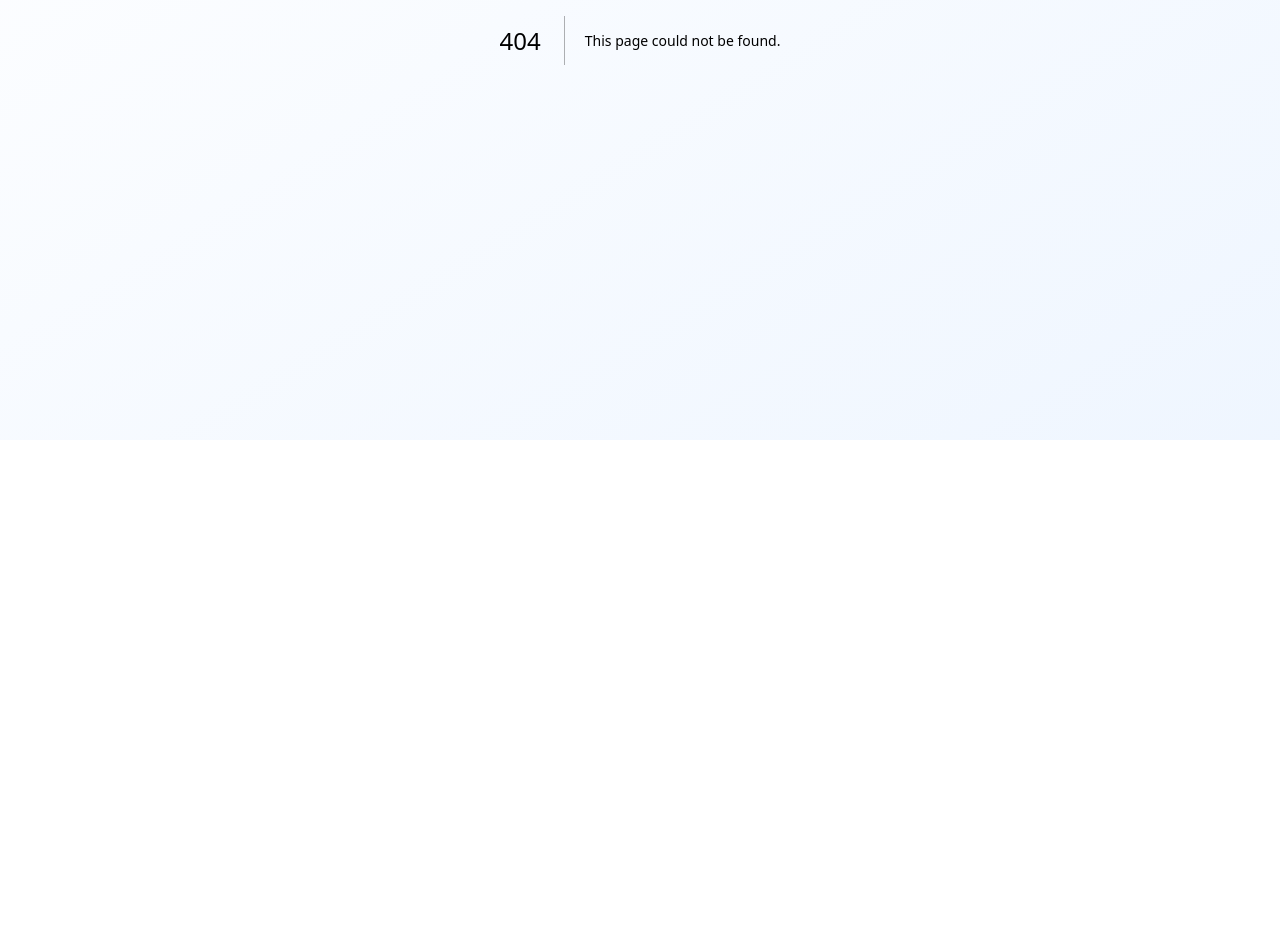
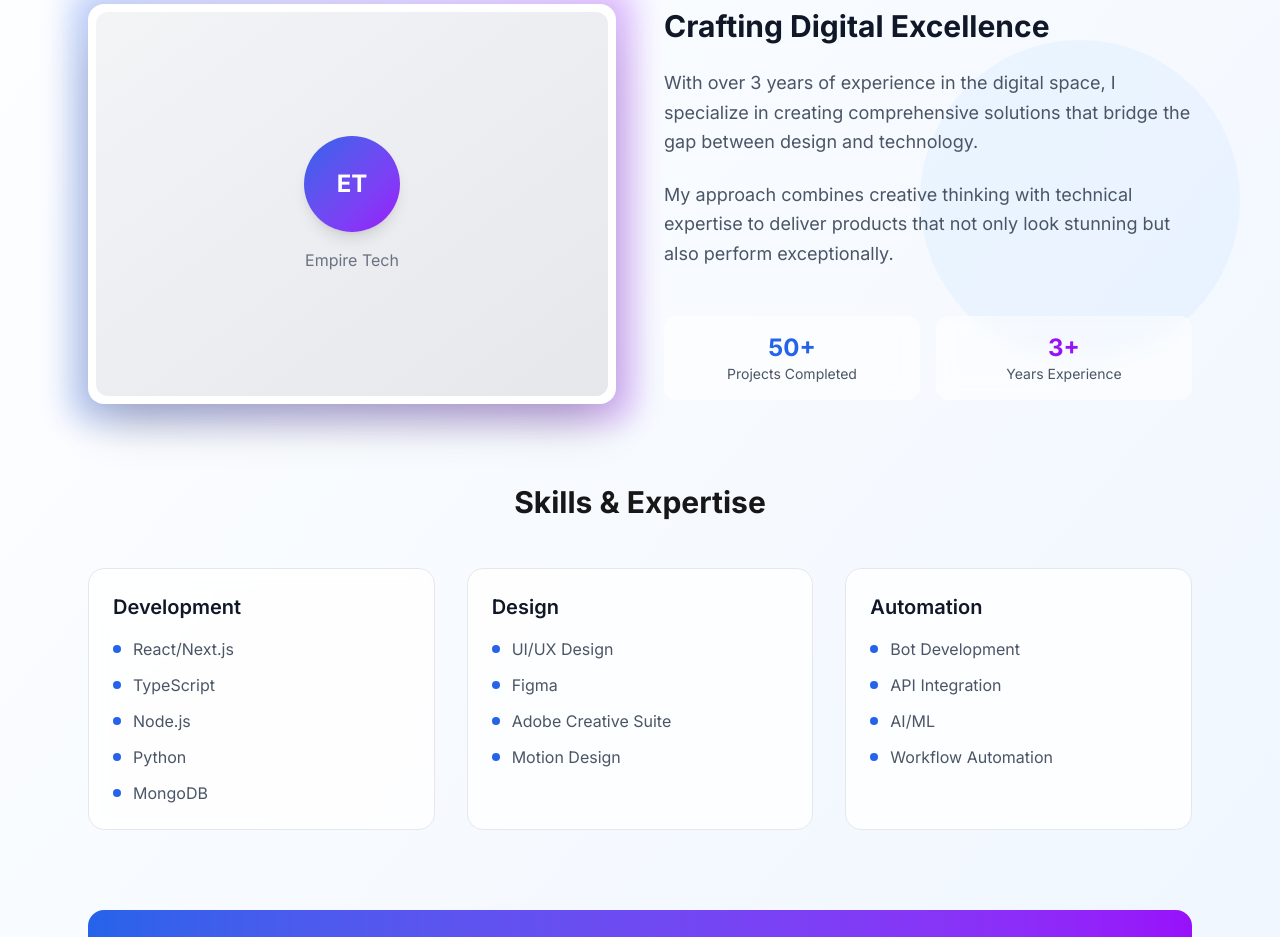
Before and after one commit to efeurhobobullish/empiretech, a Next.js app: page /about in a window 1280 px wide. Before the commit this address had no page. Shown: the part 360-1297 px from the top of the page. Before the commit the page ends 800 px from the top, so only its background shows below. Built offline with nearby package versions, Linux system fonts and the light colour scheme.

Commit message:
Create about/page.tsx

```diff
--- /dev/null
+++ b/app/about/page.tsx
@@ -0,0 +1,112 @@
+import Image from "next/image";
+
+export default function About() {
+  const skills = [
+    { category: "Development", items: ["React/Next.js", "TypeScript", "Node.js", "Python", "MongoDB"] },
+    { category: "Design", items: ["UI/UX Design", "Figma", "Adobe Creative Suite", "Motion Design"] },
+    { category: "Automation", items: ["Bot Development", "API Integration", "AI/ML", "Workflow Automation"] }
+  ];
+
+  return (
+    <div className="pt-20">
+      {/* Animated Background */}
+      <div className="fixed inset-0 overflow-hidden pointer-events-none">
+        <div className="absolute top-20 left-10 w-60 h-60 bg-purple-200 dark:bg-purple-900 rounded-full mix-blend-multiply dark:mix-blend-screen opacity-20 animate-float"></div>
+        <div className="absolute bottom-20 right-10 w-80 h-80 bg-blue-200 dark:bg-blue-900 rounded-full mix-blend-multiply dark:mix-blend-screen opacity-20 animate-float delay-1000"></div>
+      </div>
+
+      <div className="relative max-w-6xl mx-auto px-6 py-20">
+        {/* Header Section */}
+        <div className="text-center mb-16">
+          <h1 className="text-5xl sm:text-6xl font-bold mb-6">
+            About <span className="bg-gradient-to-r from-[#2563EA] to-purple-600 bg-clip-text text-transparent">Me</span>
+          </h1>
+          <p className="text-xl text-gray-600 dark:text-gray-300 max-w-3xl mx-auto">
+            Passionate digital creator with a focus on building solutions that merge
+            aesthetics with functionality.
+          </p>
+        </div>
+
+        <div className="grid lg:grid-cols-2 gap-12 items-center mb-20">
+          {/* Profile Image */}
+          <div className="relative group">
+            <div className="absolute -inset-4 bg-gradient-to-r from-[#2563EA] to-purple-600 rounded-2xl blur-lg opacity-30 group-hover:opacity-50 transition-opacity"></div>
+            <div className="relative bg-white dark:bg-gray-800 rounded-2xl p-2 shadow-2xl">
+              <div className="w-full h-96 bg-gradient-to-br from-gray-100 to-gray-200 dark:from-gray-700 dark:to-gray-600 rounded-xl flex items-center justify-center">
+                <div className="text-center">
+                  <div className="w-24 h-24 mx-auto mb-4 bg-gradient-to-br from-[#2563EA] to-purple-600 rounded-full flex items-center justify-center text-white font-bold text-2xl shadow-lg">
+                    ET
+                  </div>
+                  <p className="text-gray-500 dark:text-gray-400">Empire Tech</p>
+                </div>
+              </div>
+            </div>
+          </div>
+
+          {/* Bio */}
+          <div className="space-y-6">
+            <h2 className="text-3xl font-bold text-gray-900 dark:text-white">
+              Crafting Digital Excellence
+            </h2>
+            <p className="text-lg text-gray-600 dark:text-gray-300 leading-relaxed">
+              With over 3 years of experience in the digital space, I specialize in creating
+              comprehensive solutions that bridge the gap between design and technology.
+            </p>
+            <p className="text-lg text-gray-600 dark:text-gray-300 leading-relaxed">
+              My approach combines creative thinking with technical expertise to deliver
+              products that not only look stunning but also perform exceptionally.
+            </p>
+
+            <div className="grid grid-cols-2 gap-4 pt-6">
+              <div className="text-center p-4 bg-white/50 dark:bg-gray-800/50 rounded-xl backdrop-blur-sm">
+                <div className="text-2xl font-bold text-[#2563EA]">50+</div>
+                <div className="text-sm text-gray-600 dark:text-gray-400">Projects Completed</div>
+              </div>
+              <div className="text-center p-4 bg-white/50 dark:bg-gray-800/50 rounded-xl backdrop-blur-sm">
+                <div className="text-2xl font-bold text-purple-600">3+</div>
+                <div className="text-sm text-gray-600 dark:text-gray-400">Years Experience</div>
+              </div>
+            </div>
+          </div>
+        </div>
+
+        {/* Skills Section */}
+        <div className="mb-20">
+          <h2 className="text-3xl font-bold text-center mb-12">Skills & Expertise</h2>
+          <div className="grid md:grid-cols-3 gap-8">
+            {skills.map((skillGroup, index) => (
+              <div
+                key={skillGroup.category}
+                className="group bg-white/80 dark:bg-gray-800/80 backdrop-blur-sm rounded-2xl p-6 border border-gray-200 dark:border-gray-700 hover:shadow-xl transition-all duration-300 hover:-translate-y-2"
+              >
+                <h3 className="text-xl font-semibold mb-4 text-gray-900 dark:text-white">
+                  {skillGroup.category}
+                </h3>
+                <div className="space-y-3">
+                  {skillGroup.items.map((skill) => (
+                    <div
+                      key={skill}
+                      className="flex items-center space-x-3 text-gray-600 dark:text-gray-300"
+                    >
+                      <div className="w-2 h-2 bg-[#2563EA] rounded-full"></div>
+                      <span>{skill}</span>
+                    </div>
+                  ))}
+                </div>
+              </div>
+            ))}
+          </div>
+        </div>
+
+        {/* Philosophy Section */}
+        <div className="bg-gradient-to-r from-[#2563EA] to-purple-600 rounded-2xl p-8 text-white text-center">
+          <h2 className="text-2xl font-bold mb-4">My Philosophy</h2>
+          <p className="text-lg opacity-90 max-w-2xl mx-auto">
+            "Great digital products are born from the perfect harmony of design thinking,
+            technical excellence, and user-centric approach."
+          </p>
+        </div>
+      </div>
+    </div>
+  );
+}
```
